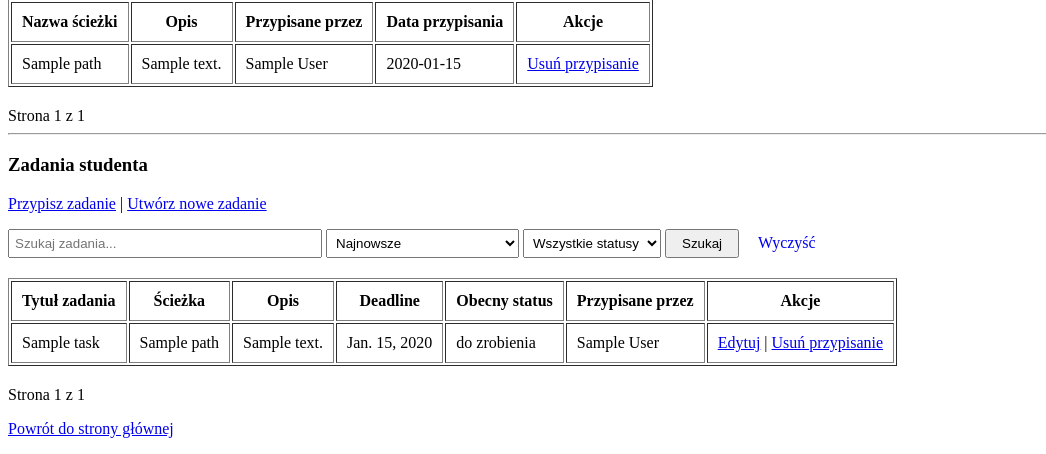
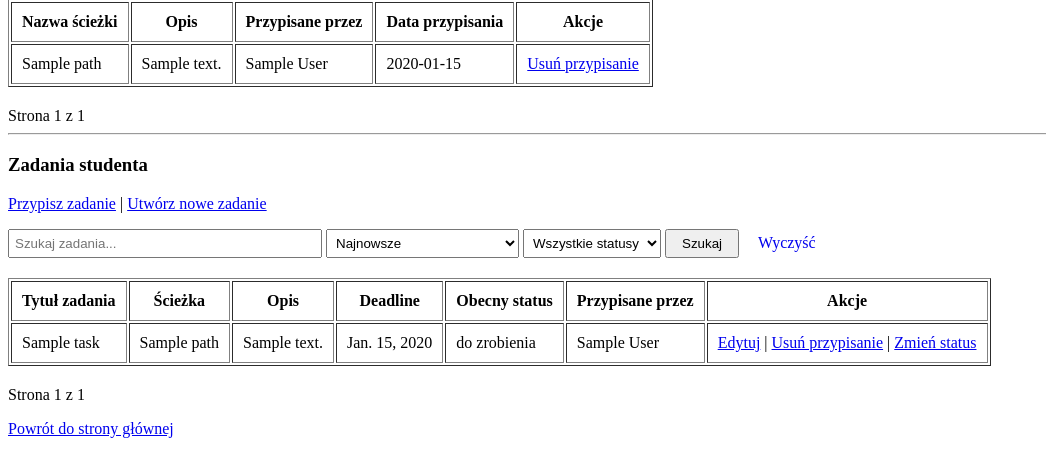
Before and after one commit to uxabix/Django-OnboAArrrd, a Django app: page /mentor/tasks/ in a window 1280 px wide. Shown: the part 354-808 px from the top of the page, without its empty margins (0-1046 px from the left). Run offline with Django 5.2, Linux system fonts and the light colour scheme; a user stored in the database is signed in; tables that the repository leaves empty hold one stand-in row (values such as "Sample post").

Commit message:
Mentor now is able to change assigned task status (Only if task was assigned by himself)

```diff
--- a/onboarding/models.py
+++ b/onboarding/models.py
@@ -125,7 +125,9 @@ class Task_status(models.Model):
     old_status = models.CharField(
         max_length=50,
         choices=Status.choices,
-        default=models.SET_NULL,
+        # models.SET_NULL предназначен для on_delete у ForeignKey, а не как default
+        # Для отсутствующего предыдущего статуса используем None
+        default=None,
         blank=True,
         null=True,
     )
@@ -188,7 +190,8 @@ class Quiz_answers(models.Model):
     question = models.ForeignKey(Quiz_question, on_delete=models.CASCADE, related_name="answer_to_question")
 
     answer = models.CharField(max_length=500)
-    correct = models.BooleanField(default=models.SET_NULL, blank=True, null=True)
+    # default=models.SET_NULL некорректен для BooleanField — используем None при трёхсостоянии
+    correct = models.BooleanField(default=None, blank=True, null=True)
 
     def __str__(self):
         return self.answer
--- a/onboarding/templates/onboarding/mentor_task_management.html
+++ b/onboarding/templates/onboarding/mentor_task_management.html
@@ -139,8 +139,32 @@
                             <td>
                                 <a href="{% url 'onboarding:mentor_edit_task' item.user_task.task_id.task_id %}">Edytuj</a> |
                                 <a href="{% url 'onboarding:mentor_delete_user_task' item.user_task.user_tasks_id %}">Usuń przypisanie</a>
+                                {% if user.id == item.user_task.assigned_by_id %}
+                                | <a href="#" onclick="openStatusModal('{{ item.user_task.user_tasks_id }}'); return false;">Zmień status</a>
+                                {% endif %}
                             </td>
                         </tr>
+                        {% if user.id == item.user_task.assigned_by_id %}
+                        <!-- Modal zmiany statusu -->
+                        <div id="statusModal-{{ item.user_task.user_tasks_id }}" class="modal" style="display:none; position:fixed; z-index:1000; left:0; top:0; width:100%; height:100%; overflow:auto; background-color: rgba(0,0,0,0.4);">
+                          <div class="modal-content" style="background:#fff; margin:10% auto; padding:20px; border:1px solid #888; width:90%; max-width:400px;">
+                            <h3>Zmień status zadania</h3>
+                            <form method="post" action="{% url 'onboarding:mentor_change_user_task_status' item.user_task.user_tasks_id %}">
+                              {% csrf_token %}
+                              <label for="new_status_{{ item.user_task.user_tasks_id }}">Nowy status:</label>
+                              <select id="new_status_{{ item.user_task.user_tasks_id }}" name="new_status" style="width:100%; padding:6px; margin:8px 0;">
+                                {% for status_value, status_label in task_statuses %}
+                                  <option value="{{ status_value }}" {% if item.current_status == status_value %}selected{% endif %}>{{ status_label }}</option>
+                                {% endfor %}
+                              </select>
+                              <div style="margin-top: 12px;">
+                                <button type="submit" style="padding:6px 12px;">Zapisz</button>
+                                <button type="button" onclick="closeStatusModal('{{ item.user_task.user_tasks_id }}')" style="padding:6px 12px; margin-left:8px;">Anuluj</button>
+                              </div>
+                            </form>
+                          </div>
+                        </div>
+                        {% endif %}
                     {% endfor %}
                 </tbody>
             </table>
@@ -165,5 +189,23 @@
     {% endif %}
 
     <p><a href="{% url 'accounts:home' %}">Powrót do strony głównej</a></p>
+
+    <script>
+      function openStatusModal(id) {
+        var el = document.getElementById('statusModal-' + id);
+        if (el) el.style.display = 'block';
+      }
+      function closeStatusModal(id) {
+        var el = document.getElementById('statusModal-' + id);
+        if (el) el.style.display = 'none';
+      }
+      // Закрытие по клику вне модалки
+      window.addEventListener('click', function(event) {
+        var modals = document.querySelectorAll('.modal');
+        modals.forEach(function(m) {
+          if (event.target === m) { m.style.display = 'none'; }
+        });
+      });
+    </script>
 </body>
 </html>
--- a/onboarding/urls.py
+++ b/onboarding/urls.py
@@ -10,6 +10,7 @@ from .views import (
     mentor_assign_path,
     mentor_delete_user_path,
     mentor_create_path,
+    mentor_change_user_task_status,
 )
 
 app_name = "onboarding"
@@ -24,6 +25,7 @@ urlpatterns = [
     path('mentor/create-task/', mentor_create_task, name='mentor_create_task'),
     path('mentor/edit-task/<int:task_id>/', mentor_edit_task, name='mentor_edit_task'),
     path('mentor/delete-user-task/<int:user_task_id>/', mentor_delete_user_task, name='mentor_delete_user_task'),
+    path('mentor/change-user-task-status/<int:user_task_id>/', mentor_change_user_task_status, name='mentor_change_user_task_status'),
     path('mentor/assign-path/<int:student_id>/', mentor_assign_path, name='mentor_assign_path'),
     path('mentor/delete-user-path/<int:user_path_id>/', mentor_delete_user_path, name='mentor_delete_user_path'),
     path('mentor/create-path/', mentor_create_path, name='mentor_create_path'),
--- a/onboarding/views.py
+++ b/onboarding/views.py
@@ -297,6 +297,46 @@ def mentor_delete_user_path(request, user_path_id):
     })
 
 @login_required
+def mentor_change_user_task_status(request, user_task_id):
+    mentor = request.user
+
+    # Проверка роли
+    if not mentor.is_mentor:
+        return render(request, "exceptions/no_students.html")
+
+    user_task = get_object_or_404(User_tasks.objects.select_related('user_id', 'assigned_by'), user_tasks_id=user_task_id)
+
+    # Разрешено менять статус только если задание назначил этот же ментор
+    if user_task.assigned_by_id != mentor.id:
+        return render(request, "exceptions/no_students.html")
+
+    if request.method != 'POST':
+        # Изменение статуса только POST'ом
+        return redirect('onboarding:mentor_task_management', student_id=user_task.user_id.id)
+
+    new_status = request.POST.get('new_status', '').strip()
+
+    # Валидация статуса
+    valid_values = {choice[0] for choice in Task_status.Status.choices}
+    if new_status not in valid_values:
+        return redirect('onboarding:mentor_task_management', student_id=user_task.user_id.id)
+
+    # Найти текущую запись статуса; аудита не требуется — просто перезаписываем
+    latest = user_task.statuses.order_by('-change_date').first()
+    if latest:
+        latest.old_status = latest.new_status
+        latest.new_status = new_status
+        latest.save()
+    else:
+        Task_status.objects.create(
+            user_task=user_task,
+            old_status=None,
+            new_status=new_status,
+        )
+
+    return redirect('onboarding:mentor_task_management', student_id=user_task.user_id.id)
+
+@login_required
 def mentor_create_path(request):
     mentor = request.user
 
```
